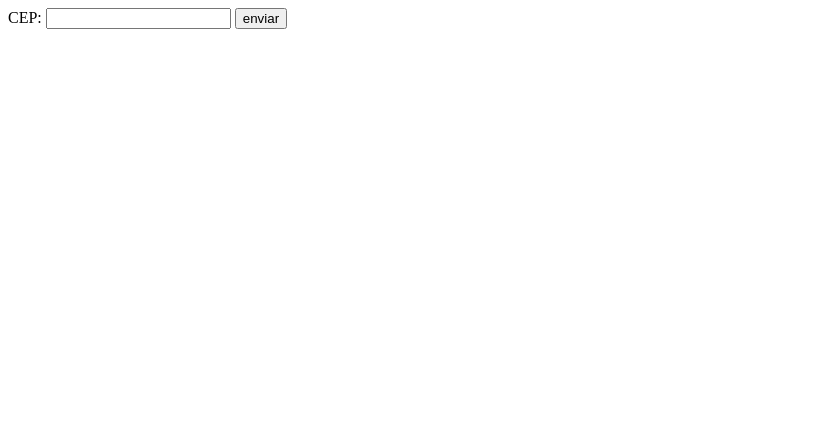
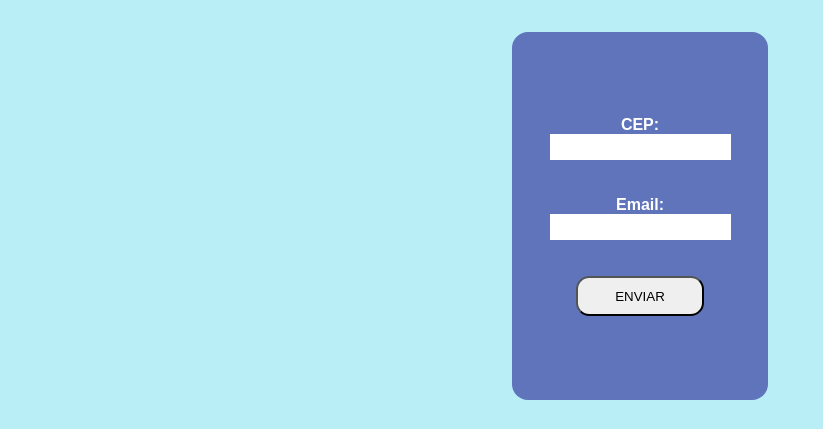
Before and after one commit to JaoCastelar/Paradigmas-da-Programacao, a plain HTML site: page Atv Aula3/index.html in a window 1280 px wide. Shown: the whole page, without its empty margins (0-823 px from the left). Drawn offline with Linux system fonts and the light colour scheme.

Commit message:
atualização email e css final

```diff
--- a/Atv Aula3/index.html
+++ b/Atv Aula3/index.html
@@ -4,19 +4,22 @@
     <meta charset="UTF-8">
     <meta http-equiv="X-UA-Compatible" content="IE=edge">
     <meta name="viewport" content="width=device-width, initial-scale=1.0">
+    <link rel="stylesheet" href="style.css">
     <title>Validações</title>
 </head>
 <body>
 
     <div class="container">
         <div class="form">
-            <form class="formulario">
-                CEP:
-                <input type="text" class="cep" id="cep">
-                <button type="button" class="enviar" id="enviar" onclick="validaCep(cep)">enviar</button>
-                <!-- email:
-                <input type="text" class="email"> -->
-            </form>
+            CEP:
+            <br>
+            <input type="text" class="cep" id="cep">
+            <br><br>
+            Email:
+            <br>
+            <input type="text" class="email" id="email">
+            <br><br>
+            <button type="button" class="enviar" id="enviar" onclick="validar(cep, email)">ENVIAR</button>
         </div>
         <div class="resp" id="resp">
 
--- a/Atv Aula3/script.js
+++ b/Atv Aula3/script.js
@@ -1,6 +1,8 @@
 
 let regexCEP = /^[0-9]{5}-?[0-9]{3}$/;
-let cep = document.getElementById("cep")
+let regexEmail = /^[^\s@]+@[^\s@]+\.[^\s@]+$/;
+let entradaCep = document.getElementById("cep");
+let entradaEmail = document.getElementById("email");
 
 function printa(txt, clear=false){
     let box = document.getElementById("resp");
@@ -11,13 +13,42 @@ function printa(txt, clear=false){
     box.innerHTML += txt + "<br />";
 }
 
-function validaCep(cep) {
+function validaCep() {
 
-    if (regexCEP.test(cep.value)) {
-        printa("CEP válido", true)
+    let cep = entradaCep.value;
+
+    if (regexCEP.test(cep)) {
+        printa("CEP válido.", true);
     }else{
-        printa("CEP inválido", true)
+        if(cep == ""){
+            printa("**CEP não pode ser vazio.", true)
+        }else {
+            printa("*CEP inválido.", true);
+        }
+
     }
 
+}
+function validaEmail() {
+
+    let email = entradaEmail.value;
+
+    if (regexEmail.test(email)) {
+        printa("Email válido");
+    }else {
+        if(email == ""){
+            printa("**Email não pode ser vazio.")
+        }else {
+            printa("*Email inválido");
+        }
+
+    }
 
 }
+
+function validar() {
+
+    validaCep();
+    validaEmail();
+
+}
--- a/Atv Aula3/style.css
+++ b/Atv Aula3/style.css
@@ -0,0 +1,60 @@
+body {
+
+    margin: 0px;
+    padding: 0px;
+
+}
+
+
+div.container, div.form, div.resp {
+
+    display: flex;
+    flex: 1;
+    height: 100vh;
+    font-family: Arial, Helvetica, sans-serif;
+    font-weight: bold;
+    align-items: center;
+    justify-content: center;
+    flex-direction: column;
+
+}
+
+div.container {
+
+    background-color: rgb(186, 238, 247);
+    flex-direction: column;
+
+}
+
+div.form {
+
+    width: 20vw;
+    margin: 2em;
+    flex-direction: column;
+    background-color: rgb(95, 116, 187);
+    border-radius: 1em;
+    color: white;
+
+}
+
+button {
+
+    border-radius: 1em;
+    width: 10vw;
+    height: 5vh;
+    font-family: Arial, Helvetica, sans-serif;
+
+}
+
+button:hover {
+
+    font-weight: bold;
+    border: none;
+
+}
+input {
+
+    border: none;
+    height: 3vh;
+
+}
```
